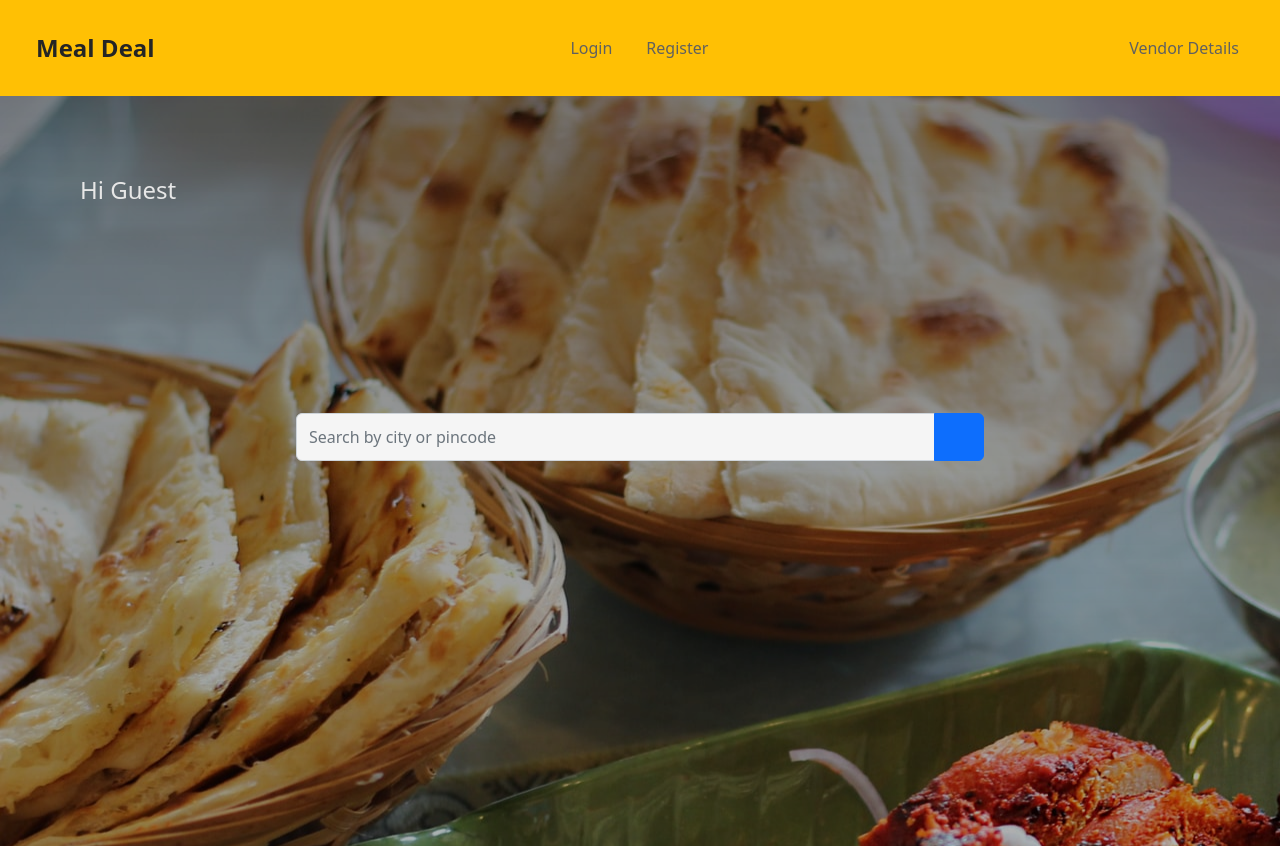
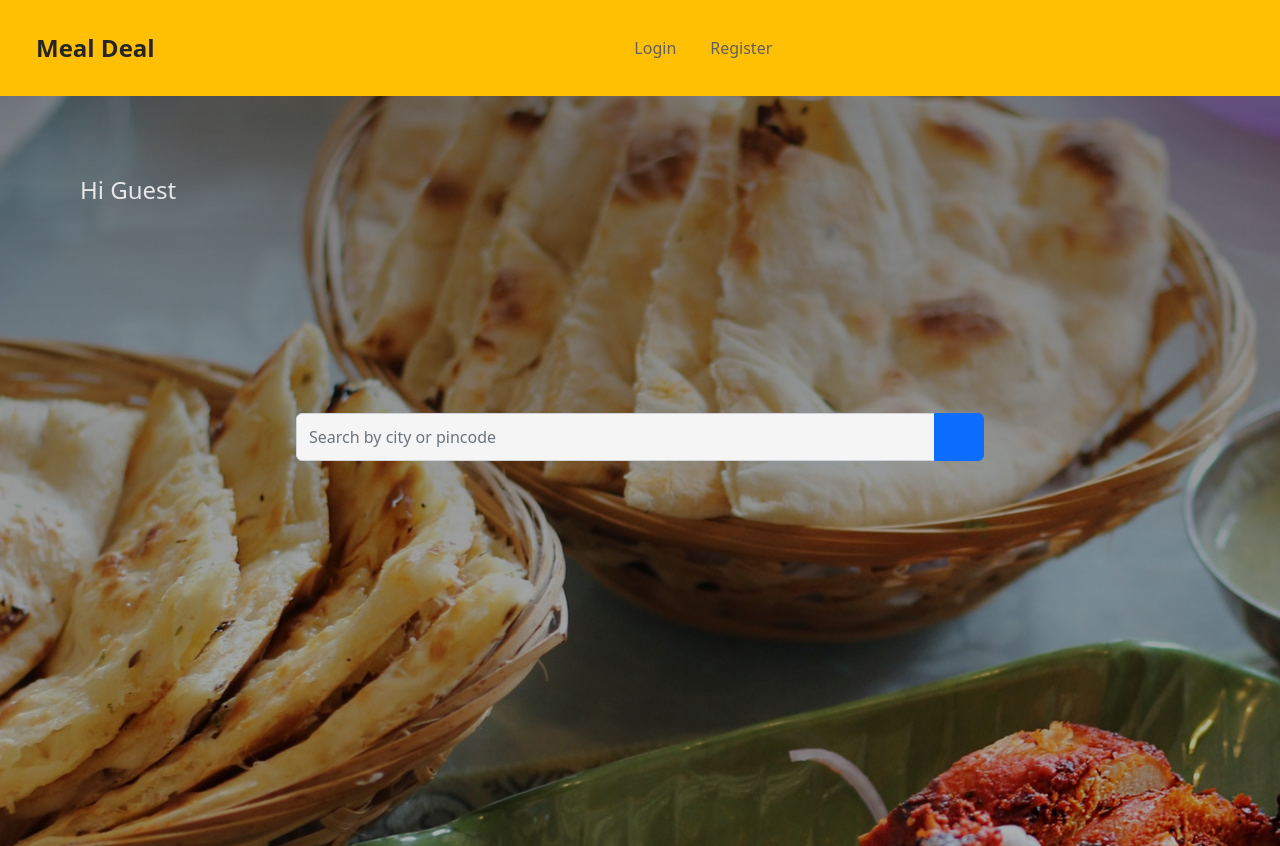
Before and after one commit to ITUS-Tech/MealDeal-Frontend, a React (Create React App) app in the folder meal-deal/: page /customer in a window 1280 px wide. Built offline with nearby package versions, Linux system fonts and the light colour scheme.

Commit message:
Developed Vendor Details screen using React

```diff
--- a/meal-deal/src/screens/navBar.js
+++ b/meal-deal/src/screens/navBar.js
@@ -73,10 +73,10 @@ function NavBar(props) {
             <div></div>
           )}
           {(<ul className="navbar-nav ml-auto justify-content">
-              <button
+              {/* <button
                 className="nav-link btn"
                 onClick={() => navigate("/customer/vendor")}
-                >Vendor Details</button>
+                >Vendor Details</button> */}
                 </ul>)}
           {isLoggedIn && !isCustomer ? (
             <ul className="navbar-nav ml-auto justify-content">
```
